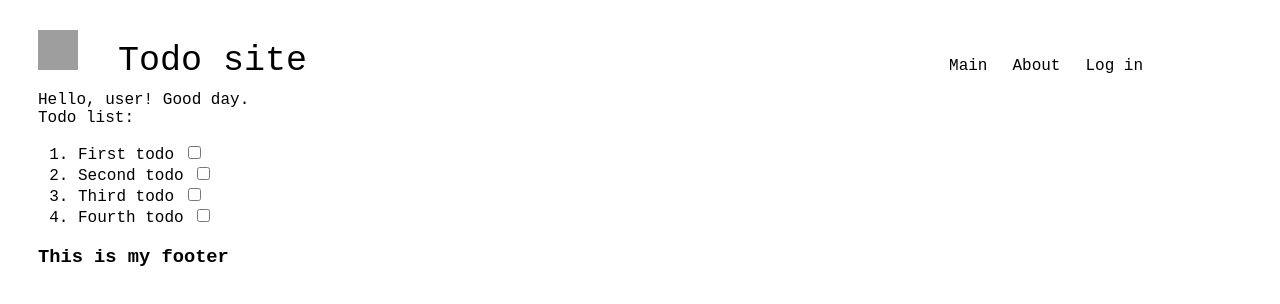
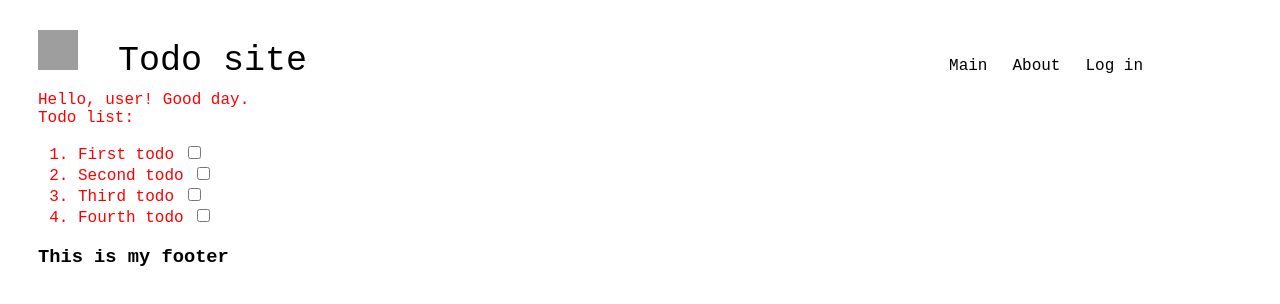
Before and after one commit to Insanefoam/reactApp, a React (Create React App) app: page / in a window 1280 px wide. Shown: the top 304 px of the page. Built offline with nearby package versions, Linux system fonts and the light colour scheme; grey boxes are pictures that could not be loaded.

Commit message:
inline styles

```diff
--- a/src/components/MainContent.js
+++ b/src/components/MainContent.js
@@ -11,8 +11,13 @@ function MainContent(){
     }else{
         timeOfDay = "night";
     }
+
+    const styles = {
+        color: "red"
+    }
+
     return(
-        <main>
+        <main style = {styles}>
             <div>Hello, user! Good {timeOfDay}. </div>
             <span>Todo list:</span>
             <ol>
```
